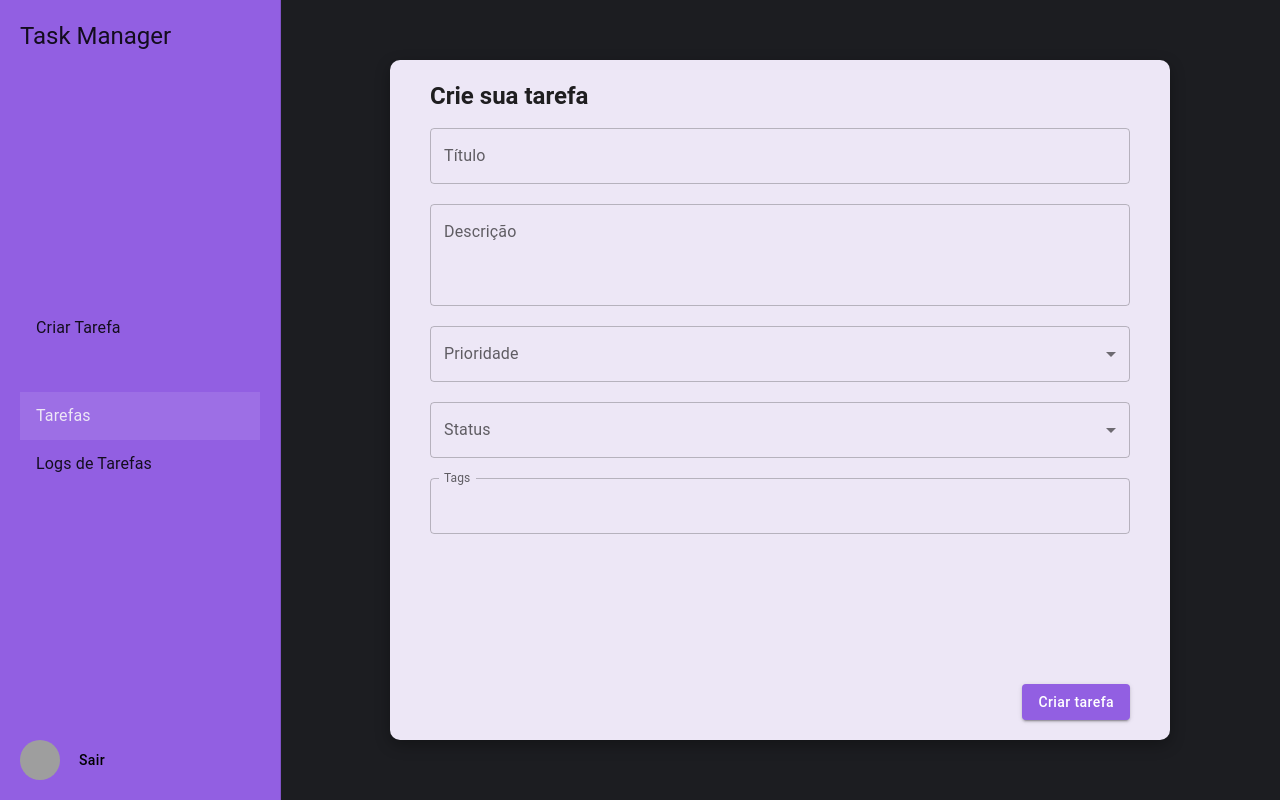
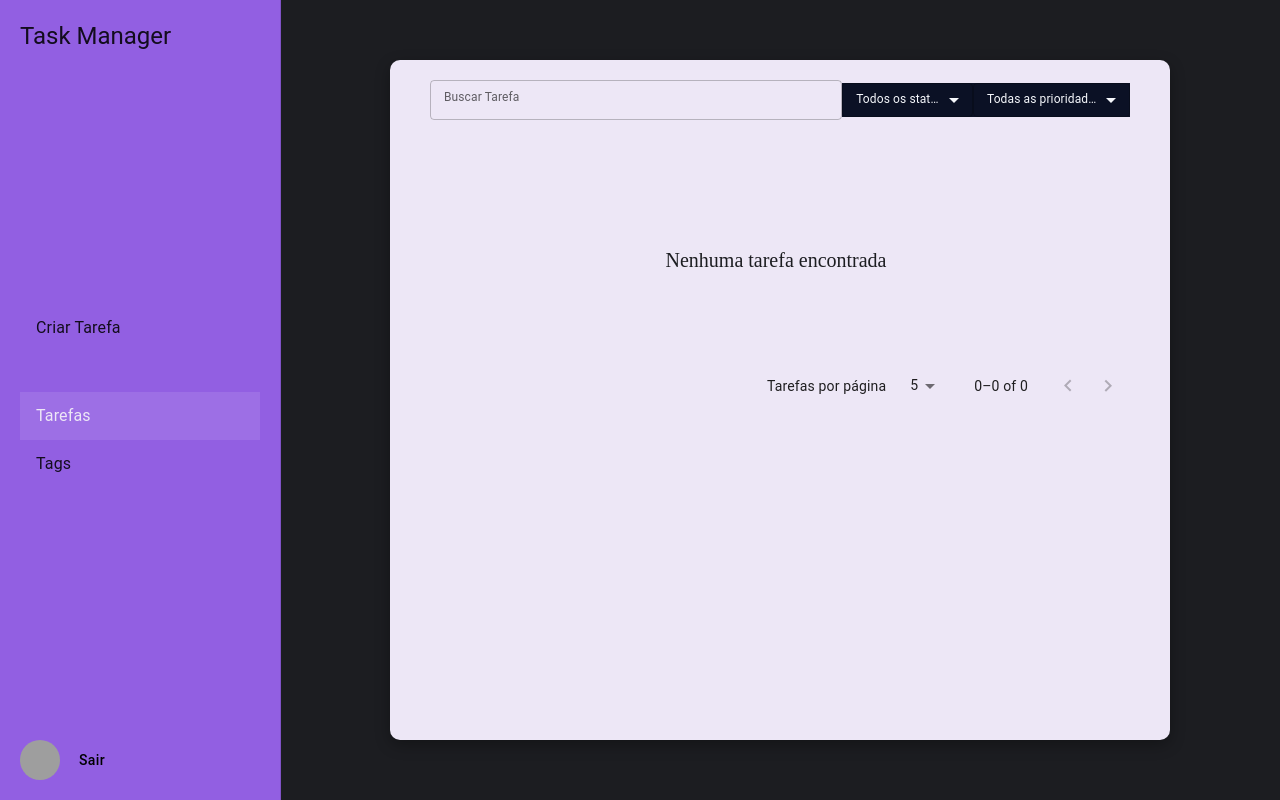
Before and after one commit to MatheusFelipe27/taskManager, a Next.js app: page /management in a window 1280 px wide. Built offline with nearby package versions, Linux system fonts and the light colour scheme; grey boxes are pictures that could not be loaded; some icons are missing.

Commit message:
implement filter persistence and adjustments task and tag creation

```diff
--- a/src/app/(private)/management/page.tsx
+++ b/src/app/(private)/management/page.tsx
@@ -1,8 +1,12 @@
 "use client"
 import Sidebar from "@/components/layout/sidebar/sidebar"
 import CreateTaskCard from "@/components/layout/task/createTaskCard";
+import TaskList from "@/components/layout/task/taskList";
 import { Box } from "@mui/material"
 import { styled } from "@mui/material/styles";
+import { useState } from "react";
+
+export type currentRouteType = "Tarefas" | "Criar" | "Tags";
 
 const Page = () => {
 
@@ -16,12 +20,21 @@ const ContentBox = styled(Box)(({}) => ({
   backgroundColor: "#1C1D21"
 }));
 
+  const [currentRoute, setCurrentRoute] = useState<currentRouteType>("Tarefas");
+
   return (
     <>
       <Box sx={{display:"flex"}}>
-        <Sidebar/>
+        <Sidebar currentRoute={currentRoute} setCurrentRoute={setCurrentRoute}/>
         <ContentBox>
-          <CreateTaskCard/>
+          {
+            currentRoute==="Criar" ?
+            <CreateTaskCard/>
+            :
+            currentRoute==="Tarefas"?
+            <TaskList/>
+            :''
+          }
         </ContentBox>
       </Box>
     </>
--- a/src/components/layout/sidebar/sidebar.tsx
+++ b/src/components/layout/sidebar/sidebar.tsx
@@ -11,9 +11,10 @@ import {
   Typography,
 } from "@mui/material";
 import { styled } from "@mui/material/styles";
-import React, { useState } from "react";
+import React from "react";
 import AddCircleOutlinedIcon from "@mui/icons-material/AddCircleOutlined";
 import { useRouter } from "next/navigation";
+import { currentRouteType } from "@/app/(private)/management/page";
 
 const Aside = styled(Drawer)(({}) => ({
   "& .MuiDrawer-paper": {
@@ -50,10 +51,12 @@ const ButtonStyle = styled(Button)(({}) => ({
   textTransform: "none",
 }));
 
-type currentRouteType = "Tarefas" | "Logs" | "Criar";
+interface SidebarProps{
+  currentRoute: currentRouteType
+  setCurrentRoute: React.Dispatch<React.SetStateAction<currentRouteType>>;
+}
 
-const Sidebar = () => {
-  const [currentRoute, setCurrentRoute] = useState<currentRouteType>("Tarefas");
+const Sidebar = ({currentRoute, setCurrentRoute}: SidebarProps) => {
   const router = useRouter();
 
   const logout = async () => {
@@ -83,10 +86,10 @@ const Sidebar = () => {
               <ListItemText primary="Tarefas" />
             </StyledListItem>
             <StyledListItem
-              active={currentRoute === "Logs"}
-              onClick={() => setCurrentRoute("Logs")}
+              active={currentRoute === "Tags"}
+              onClick={() => setCurrentRoute("Tags")}
             >
-              <ListItemText primary="Logs de Tarefas" />
+              <ListItemText primary="Tags" />
             </StyledListItem>
           </List>
           <Box sx={{ display: "flex", alignItems: "center" }}>
--- a/src/components/layout/task/createTaskCard.tsx
+++ b/src/components/layout/task/createTaskCard.tsx
@@ -7,10 +7,10 @@ import React from 'react'
 import { Controller, FormProvider, useForm } from 'react-hook-form';
 import { LoginErrorTypography } from '../login/loginForm';
 import { useTaskStore } from '@/stores/useTaskStore';
-import TagComponent from '@/components/ui/tag';
+import TagComponent, { TagRef } from '@/components/ui/tag';
 import { normalizeTask } from '@/utils/taskNormalize';
 
-const TaskCard = styled(Paper)(({}) => ({
+export const ContainerWrapper = styled(Paper)(({}) => ({
   display: "flex",
   width: "70%",
   height:'80%',
@@ -48,18 +48,19 @@ const CreateTaskCard = () => {
   });
     const {
     register,
-    watch,
     formState: { errors }
   } = methods
 
   const addTask = useTaskStore((state)=> state.addTask)
   const taskSize = useTaskStore((state)=> state.tasks.length)
-  const tagRef = React.useRef<{ reset: () => void }>(null);
+  const tagRef = React.useRef<TagRef>(null);
 
 
   const onSubmit = (data: TaskSchema) =>{
-    const {title, description, priority, status, tags} = data
+    const {title, description, priority, status} = data
+    const tags = tagRef.current?.getSelectedTags() || [];
     const normalizedTask = normalizeTask(taskSize, title, description, priority, status, tags)
+
     addTask(normalizedTask)
     methods.reset({
       title: '',
@@ -71,12 +72,9 @@ const CreateTaskCard = () => {
     tagRef.current?.reset();
   }
 
-  const allValues = watch()
-  console.log(allValues)
-
   return (
     <>
-      <TaskCard>
+      <ContainerWrapper>
         <Typography variant="h5" sx={{ marginBottom: "16px", fontWeight: 600 }}>
           Crie sua tarefa
         </Typography>
@@ -160,7 +158,7 @@ const CreateTaskCard = () => {
             </ButtonCreate>
           </FormBox>
         </FormProvider>
-      </TaskCard>
+      </ContainerWrapper>
     </>
   )
 }
--- a/src/components/ui/tag.tsx
+++ b/src/components/ui/tag.tsx
@@ -13,20 +13,19 @@ interface TagProps {
 	ref?: React.Ref<TagRef>;
 }
 
-interface TagRef {
+export interface TagRef {
   reset: () => void;
+  getSelectedTags: () => Tag[];
 }
 
 const TagComponent = ({errors, ref}: TagProps) => {
   const [selectedTags, setSelectedTags] = useState<Tag[]>([]);
 	const tags = useTagStore((state) => state.tags)
-
-	console.log(selectedTags)
-
 	const [openModal, setOpenModal] = useState<boolean>(false)
 
 	useImperativeHandle(ref, () => ({
     reset: () => setSelectedTags([]),
+	getSelectedTags: () => selectedTags,
   }));
 
 	const handleToggle = (tag: Tag) => {
```
